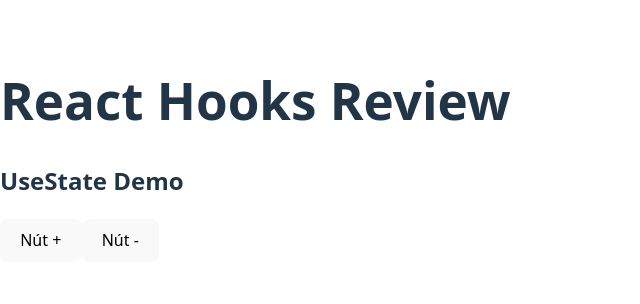
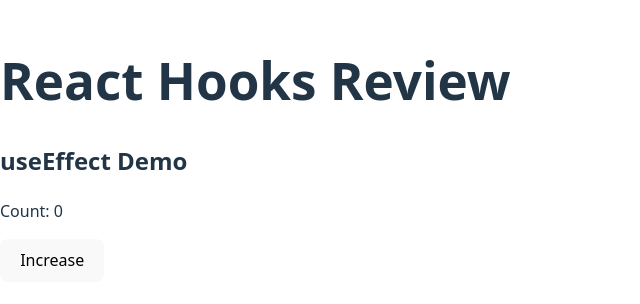
Before and after one commit to NhungNhung02/ThucHanhOnline, a React (Vite) app in the folder review_hookcore/: page / in a window 1280 px wide. Shown: the part 250-554 px from the top of the page, without its empty margins (0-640 px from the left). Built offline with nearby package versions, Linux system fonts and the light colour scheme.

Commit message:
UseEffectDemo

```diff
--- a/review_hookcore/src/App.jsx
+++ b/review_hookcore/src/App.jsx
@@ -1,17 +1,18 @@
 import UseStateDemo from "./hooksReview/UseStateDemo.jsx";
-// import UseEffectDemo from "./hooks-review/UseEffectDemo.jsx";
-// import UseReducerDemo from "./hooks-review/UseReducerDemo.jsx";
-// import UseMemoDemo from "./hooks-review/UseMemoDemo.jsx";
-// import UseRefDemo from "./hooks-review/UseRefDemo.jsx";
-// import UseCallbackDemo from "./hooks-review/UseCallbackDemo.jsx";
-// import MemoDemo from "./hooks-review/MemoDemo.jsx";
+import UseEffectDemo from "./hooksReview/UseEffectDemo.jsx";
+// import UseReducerDemo from "./hooksReview/UseReducerDemo.jsx";
+// import UseMemoDemo from "./hooksReview/UseMemoDemo.jsx";
+// import UseRefDemo from "./hooksReview/UseRefDemo.jsx";
+// import UseCallbackDemo from "./hooksReview/UseCallbackDemo.jsx";
+// import MemoDemo from "./hooksReview/MemoDemo.jsx";
 
 function App() {
   return (
     <div>
       <h1>React Hooks Review</h1>
 
-      <UseStateDemo />
+      {/* <UseStateDemo /> */}
+      <UseEffectDemo />
     </div>
   );
 }
--- a/review_hookcore/src/hooksReview/UseEffectDemo.jsx
+++ b/review_hookcore/src/hooksReview/UseEffectDemo.jsx
@@ -0,0 +1,29 @@
+import { useEffect, useState } from "react";
+
+function UseEffectDemo() {
+    const [count, setCount] = useState(0);
+
+    // useEffect dùng để xử lý các việc xảy ra SAU khi component render
+    // ở đây là cập nhật title của trình duyệt
+
+    useEffect(() => {
+        console.log("UseEffect count =", count);
+        document.title = `Count: ${count}`;
+    }, [count]);
+
+    // khi count thay đổi thì effect này sẽ chạy lại
+
+    return (
+        <div>
+            <h2>useEffect Demo</h2>
+
+            <p>Count: {count}</p>
+
+            {/* thay đổi state → useEffect chạy */}
+            <button onClick={() => setCount(count + 1)}>Increase</button>
+
+        </div>
+    );
+}
+
+export default UseEffectDemo;
```
Also changed, not shown: review_hookcore/src/assets/img/UseEffectDemo.png (added).
